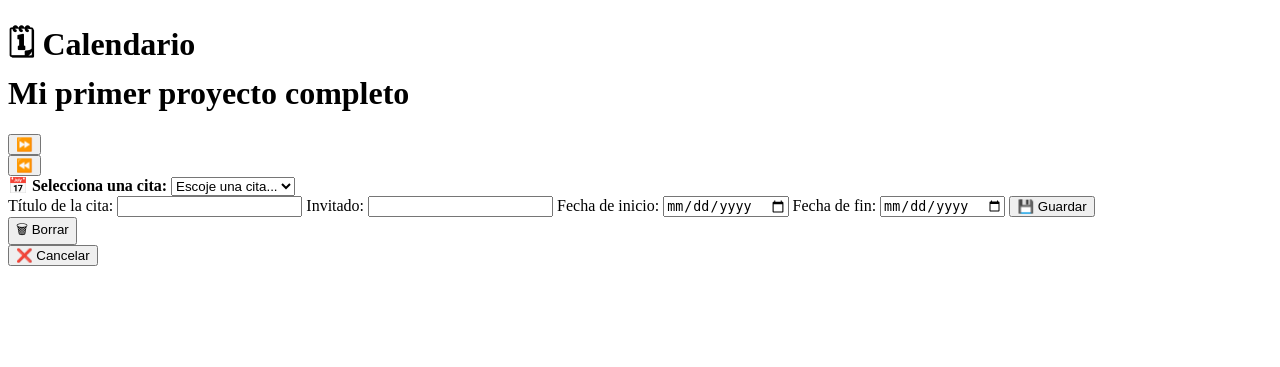
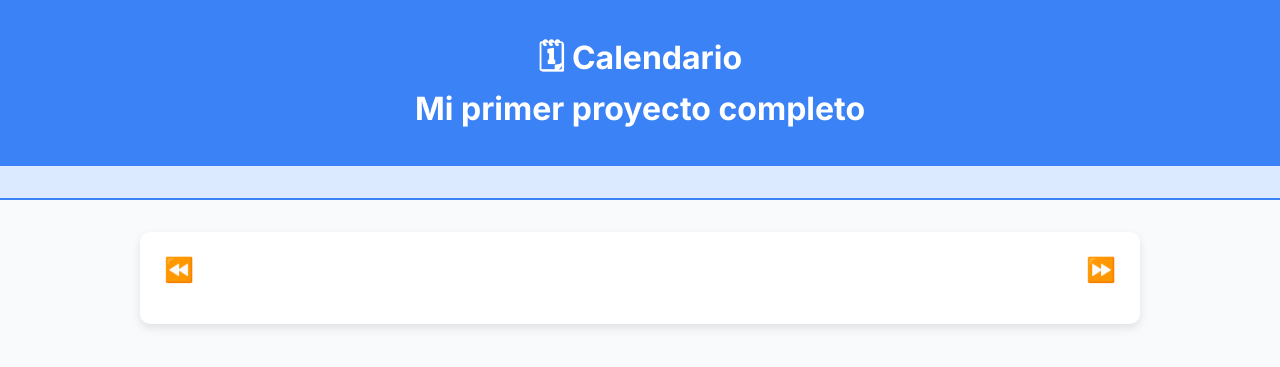
Before and after one commit to mariocruz4/calendar-project, a PHP site: page / in a window 1280 px wide. Shown: the top 367 px of the page. Run offline with PHP 8.4, Linux system fonts and the light colour scheme.

Commit message:
Terminado los estilos en css

```diff
--- a/css/style.css
+++ b/css/style.css
@@ -0,0 +1,321 @@
+:root {
+    --primary: #3b82f6;
+    --primary-light: #dbeafe;
+    --primary-dark: #1e3a8a;
+    --background: #f9fafb;
+    --success: #d1fae5;
+    --success-text: #065f46;
+    --error: #fee2e2;
+    --error-text: #b91c1c;
+}
+
+* {
+    margin: 0;
+    padding: 0;
+    box-sizing: border-box;
+}
+
+body {
+    font-family: "Inter", sans-serif;
+    background-color: var(--background);
+    color: #333;
+    line-height: 1.6;
+}
+
+header {
+    background-color: var(--primary);
+    color: white;
+    padding: 2rem 1rem;
+    text-align: center;
+}
+
+/* Reloj */
+
+.clock-container {
+    background-color: var(--primary-light);
+    color: var(--primary-dark);
+    font-size: 2rem;
+    font-weight: bold;
+    padding: 1rem;
+    text-align: center;
+    font-family: "Inter", sans-serif;
+    letter-spacing: 2px;
+    border-bottom: 2px solid var(--primary);
+}
+
+@media (max-width: 768px) {
+    .clock-container {
+        font-size: 1.4rem;
+        padding: 0.75rem;
+    }
+}
+
+/* Contenedor Calendario */
+
+.calendar {
+    max-width: 1000px;
+    margin: 2rem auto;
+    background-color: white;
+    padding: 1.5rem;
+    border-radius: 10px;
+    box-shadow: 0 4px 10px rgba(0, 0, 0, 0.1);
+    -webkit-border-radius: 10px;
+    -moz-border-radius: 10px;
+    -ms-border-radius: 10px;
+    -o-border-radius: 10px;
+}
+
+.nav-btn-container {
+    display: flex;
+    justify-content: space-between;
+    align-items: center;
+    margin-bottom: 1rem;
+}
+
+.nav-btn {
+    font-size: 1.5rem;
+    background: none;
+    border: none;
+    cursor: pointer;
+    color: var(--primary-dark);
+}
+
+.calendar-grid {
+    display: grid;
+    grid-template-columns: repeat(7, 1fr);
+    gap: 10px;
+}
+
+/* Planilla para Celulares */
+
+@media (max-width: 1024px) {
+    .calendar-grid {
+        display: flex;
+        flex-wrap: nowrap;
+        overflow-x: auto;
+        scroll-snap-type: x mandatory;
+        gap: 10px;
+    }
+
+    .day, .day-name {
+        min-width: 140px;
+        flex-shrink: 0;
+        scroll-snap-align: start;
+    }
+}
+
+.day, .day-name {
+    text-align: center;
+}
+
+.day {
+    background: #fff;
+    border: 1px solid #e5e7eb;
+    border-radius: 6px;
+    -webkit-border-radius: 6px;
+    -moz-border-radius: 6px;
+    -ms-border-radius: 6px;
+    -o-border-radius: 6px;
+    min-height: 100px;
+    padding: 8px;
+    display: flex;
+    flex-direction: column;
+    justify-content: flex-start;
+    position: relative;
+    cursor: pointer;
+    transition: background 0.2s ease;
+    -webkit-transition: background 0.2s ease;
+    -moz-transition: background 0.2s ease;
+    -ms-transition: background 0.2s ease;
+    -o-transition: background 0.2s ease;
+}
+
+.day:hover {
+    background: #f3f4f6;
+}
+
+.day.today {
+    background: var(--primary-light);
+    border-color: var(--primary-dark);
+}
+
+.day-number {
+    font-weight: bold;
+    margin-bottom: 5px;
+}
+
+.event {
+    background-color: var(--primary);
+    color: white;
+    padding: 3px 6px;
+    border-radius: 4px;
+    -webkit-border-radius: 4px;
+    -moz-border-radius: 4px;
+    -ms-border-radius: 4px;
+    -o-border-radius: 4px;
+    margin-top: 4px;
+    font-size: 14px;
+    cursor: pointer;
+    transition: transform .2s ease;
+    -webkit-transition: transform .2s ease;
+    -moz-transition: transform .2s ease;
+    -ms-transition: transform .2s ease;
+    -o-transition: transform .2s ease;
+}
+
+.event:hover {
+    transform: scale(1.03);
+    -webkit-transform: scale(1.03);
+    -moz-transform: scale(1.03);
+    -ms-transform: scale(1.03);
+    -o-transform: scale(1.03);
+}
+
+/* Alert Boxes */
+
+.alert {
+    max-width: 600px;
+    margin: 1rem auto;
+    padding: 1rem;
+    border-radius: 6px;
+    -webkit-border-radius: 6px;
+    -moz-border-radius: 6px;
+    -ms-border-radius: 6px;
+    -o-border-radius: 6px;
+    text-align: center;
+    font-weight: bold;
+}
+
+.success {
+    background-color: var(--success);
+    color: var(--success-text);
+}
+
+.error {
+    background-color: var(--error);
+    color: var(--error-text);
+}
+
+/* Modal Popup*/
+
+.modal {
+    position: fixed;
+    inset: 0;
+    display: none;
+    align-items: center;
+    justify-content: center;
+    background-color: rgba(0, 0, 0, 0.5);
+    z-index: 9999;
+}
+
+.modal-content {
+    background-color: white;
+    padding: 2rem;
+    border-radius: 10px;
+    box-shadow: 0 8px 20px rgba(0, 0, 0, 0.2);
+    max-width: 420px;
+    width: 100%;
+    -webkit-border-radius: 10px;
+    -moz-border-radius: 10px;
+    -ms-border-radius: 10px;
+    -o-border-radius: 10px;
+}
+
+.modal-content label {
+    display: block;
+    font-weight: bold;
+    margin-top: 1rem;
+    margin-bottom: 6px;
+}
+
+.modal-content input {
+    width: 100%;
+    padding: 10px;
+    font-size: 1rem;
+    border: 1px solid #ccc;
+    border-radius: 5px;
+    -webkit-border-radius: 5px;
+    -moz-border-radius: 5px;
+    -ms-border-radius: 5px;
+    -o-border-radius: 5px;
+}
+
+.modal-content button {
+    margin-top: 1rem;
+    padding: 10px;
+    width: 100%;
+    border: none;
+    border-radius: 6px;
+    -webkit-border-radius: 6px;
+    -moz-border-radius: 6px;
+    -ms-border-radius: 6px;
+    -o-border-radius: 6px;
+    font-size: 1rem;
+    cursor: pointer;
+}
+
+.modal-content button[type="submit"] {
+    background-color: var(--primary);
+    color: white;
+}
+
+.submit-btn {
+    background-color: crimson;
+    color: white;
+}
+
+.modal-content button:last-child {
+    background-color: #e5e7eb;
+    color: #333;
+}
+
+/* DropDown for multiple events */
+
+#eventSelector {
+    width: 100%;
+    padding: 10px;
+    font-size: 1rem;
+    margin-top: 1rem;
+    margin-bottom: 1rem;
+    border-radius: 5px;
+    -webkit-border-radius: 5px;
+    -moz-border-radius: 5px;
+    -ms-border-radius: 5px;
+    -o-border-radius: 5px;
+    border: 1px solid #ccc;
+}
+
+/* Overlay Button CSS Logic */
+
+.day-overlay {
+    position: absolute;
+    top: 6px;
+    right: 6px;
+    display: none;
+    flex-direction: column;
+    gap: 4px;
+    z-index: 2;
+}
+
+.day:hover .day-overlay {
+    display: flex;
+}
+
+.overlay-btn {
+    background: var(--primary-dark);
+    color: white;
+    padding: 4px 8px;
+    font-size: 12px;
+    border: none;
+    border-radius: 4px;
+    -webkit-border-radius: 4px;
+    -moz-border-radius: 4px;
+    -ms-border-radius: 4px;
+    -o-border-radius: 4px;
+    cursor: pointer;
+    transition: background 0.2s ease;
+}
+
+.overlay-btn:hover {
+    background-color: var(--primary);
+}
--- a/index.php
+++ b/index.php
@@ -1,5 +1,5 @@
 <!DOCTYPE html>
-<html lang="es-419" dir="ltr">
+<html lang="es-419" dir="ltf">
     <head>
 
         <meta charset="UTF-8" />
@@ -7,6 +7,10 @@
         <meta name="description" content="Un proyecto de calendario interactivo" />
 
         <title>Mi Calendario</title>
+
+        <link rel="preconnect" href="https://fonts.googleapis.com">
+        <link rel="preconnect" href="https://fonts.gstatic.com" crossorigin>
+        <link href="https://fonts.googleapis.com/css2?family=Inter:ital,opsz,wght@0,14..32,100..900;1,14..32,100..900&display=swap" rel="stylesheet">
 
         <link rel="stylesheet" href="css/style.css" />
 
@@ -29,9 +33,9 @@
 
             <div class="calendar">
                 <div class="nav-btn-container">
+                    <button class="nav-btn">⏪</button>
+                    <h2 id="monthYear" style="margin: 0"></h2>
                     <button class="nav-btn">⏩</button>
-                    <h2 id="monthYear" style="margin: 0"></h2>
-                    <button class="nav-btn">⏪</button>
                 </div>
 
                 <div class="calendar-grid" id="calendar"></div>
```
